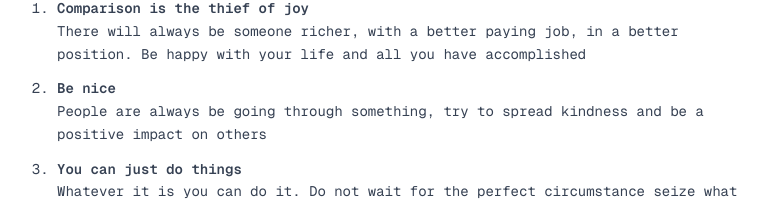
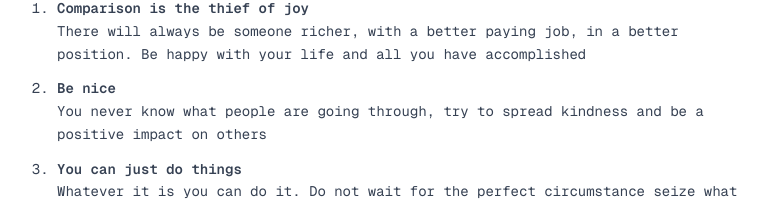
Before and after one commit to darielgu/oct-portfolio, a Next.js app: page /philosophy in a window 1280 px wide. Shown: the part 147-348 px from the top of the page, without its empty margins (247-1015 px from the left). Built offline with nearby package versions, Linux system fonts and the light colour scheme.

Commit message:
fixed typo

```diff
--- a/app/philosophy/page.tsx
+++ b/app/philosophy/page.tsx
@@ -32,9 +32,9 @@ const page = () => {
               have accomplished
             </li>
             <li>
-              <span className="font-semibold">Be nice</span> <br /> People are
-              always be going through something, try to spread kindness and be a
-              positive impact on others
+              <span className="font-semibold">Be nice</span> <br /> You never
+              know what people are going through, try to spread kindness and be
+              a positive impact on others
             </li>
             <li>
               <span className="font-semibold">You can just do things</span>{" "}
```
